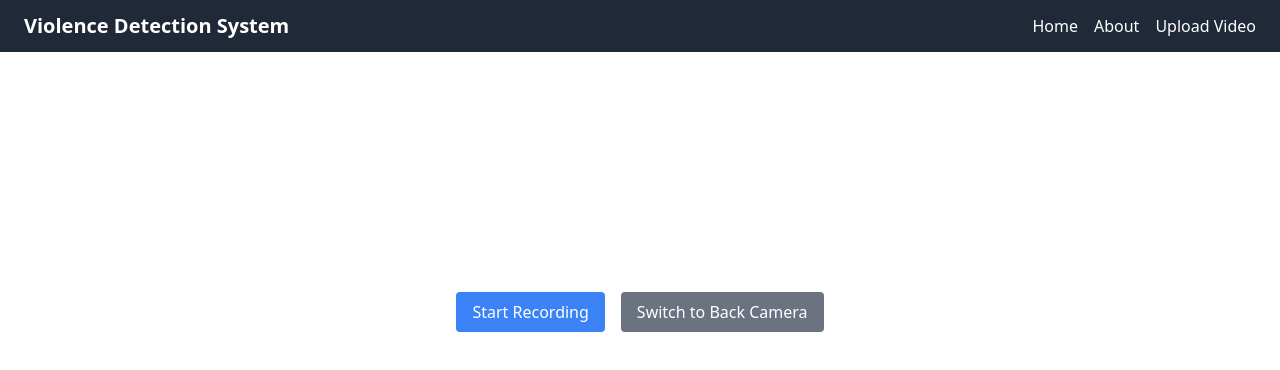
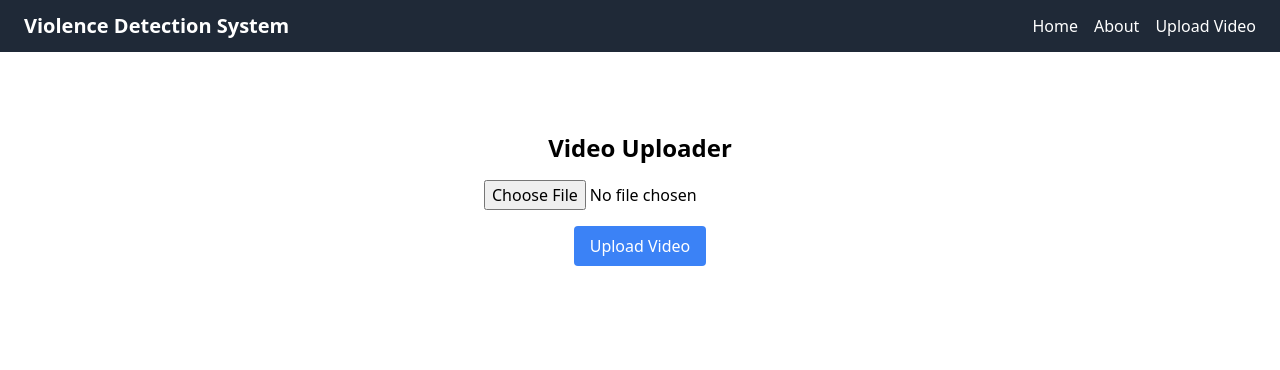
Before and after one commit to bivekk51/testrepo, a React (Vite) app: page /upload in a window 1280 px wide. Shown: the top 370 px of the page. Built offline with nearby package versions, Linux system fonts and the light colour scheme; no server answers.

Commit message:
debugs ffs

```diff
--- a/src/components/VideoRecorder.jsx
+++ b/src/components/VideoRecorder.jsx
@@ -42,7 +42,7 @@ const VideoRecorder = () => {
       formData.append("video", videoBlob, "capture.webm");
 
       try {
-        const response = await fetch("http://127.0.0.1:5000/upload", {
+        const response = await fetch("http://192.168.1.78:5000/upload", {
           method: "POST",
           body: formData,
           headers: {
--- a/src/components/VideoUploader.jsx
+++ b/src/components/VideoUploader.jsx
@@ -1,101 +1,68 @@
-import React,{useState,useRef} from 'react'
-import axios from 'axios'
-import Webcam from 'react-webcam';
-const VideoRecorder = () => {
-    const webcamRef = useRef(null);
-    const mediaRecorderRef = useRef(null);
-    const [recording, setRecording] = useState(false);
-    const [isBackCamera, setIsBackCamera] = useState(false);
+import React, { useState } from 'react';
+const VideoUploader = () => {
+  const [selectedFile, setSelectedFile] = useState(null);
   const [accuracy, setAccuracy] = useState(null);
-
-    const videoConstraints = {
-      facingMode: isBackCamera ? "environment" : "user",
+  const [errorMessage, setErrorMessage] = useState("");
+  const handleFileChange = (event) => {
+    const file = event.target.files[0];
+    if (file && file.type.startsWith("video/")) {
+      setSelectedFile(file);
+      setErrorMessage("");
+    } else {
+      setErrorMessage("Please select a valid video file.");
+    }
   };
-
-    const startRecording = () => {
-      setRecording(true);
-      mediaRecorderRef.current = new MediaRecorder(webcamRef.current.stream, {
-        mimeType: "video/webm",
-      });
-
-      const chunks = [];
-      mediaRecorderRef.current.ondataavailable = (event) => {
-        chunks.push(event.data);
-      };
-
-      mediaRecorderRef.current.onstop = () => {
-        const videoBlob = new Blob(chunks, { type: "video/webm" });
-        sendVideo(videoBlob);
-      };
-
-      mediaRecorderRef.current.start();
-      setTimeout(() => stopRecording(), 5000);
-    };
-
-    const stopRecording = () => {
-      setRecording(false);
-      mediaRecorderRef.current.stop();
-    };
-
-    const sendVideo = async (videoBlob) => {
+  const uploadVideo = async () => {
+    if (!selectedFile) {
+      setErrorMessage("No video file selected.");
+      return;
+    }
     const formData = new FormData();
-      formData.append("video", videoBlob, "capture.webm");
-
+    formData.append("video", selectedFile);
     try {
-        const response = await fetch("http://192.168.1.78:5000/upload", {
+      const response = await fetch("http://127.0.0.1:5000/upload", {
         method: "POST",
         body: formData,
-          headers: {
-            // No need to manually set Content-Type for FormData; the browser handles it.
-          },
       });
-
       if (!response.ok) {
         throw new Error(`HTTP error! status: ${response.status}`);
       }
 
       const data = await response.json();
       console.log("Video uploaded successfully:", data);
-        setAccuracy(data.average_accuracy);
-      } catch (err) {
-        console.log("Something went wrong", err);
+      setAccuracy(data.highest_accuracy);
+    } catch (error) {
+      console.error("Error uploading video:", error);
+      setErrorMessage("Failed to upload the video. Please try again.");
     }
   };
 
-
   return (
-      <div className="flex flex-col items-center">
-        <Webcam
-          audio={false}
-          ref={webcamRef}
-          videoConstraints={videoConstraints}
-          mirrored={!isBackCamera}
-          className="w-full max-w-md"
+    <div className="flex flex-col items-center mt-20">
+      <h2 className="text-2xl font-bold mb-4">Video Uploader</h2>
+      <input
+        type="file"
+        accept="video/*"
+        onChange={handleFileChange}
+        className="mb-4"
       />
-        <div className="mt-4 flex gap-4">
+      {errorMessage && <p className="text-red-500 mb-4">{errorMessage}</p>}
       <button
-            onClick={startRecording}
-            disabled={recording}
-            className="bg-blue-500 text-white px-4 py-2 rounded"
+        onClick={uploadVideo}
+        className="bg-blue-500 text-white px-4 py-2 rounded cursor-pointer hover:bg-blue-900"
+        disabled={!selectedFile}
       >
-            {recording ? "Recording..." : "Start Recording"}
+        Upload Video
       </button>
-          <button
-            onClick={() => setIsBackCamera((prev) => !prev)}
-            className="bg-gray-500 text-white px-4 py-2 rounded"
-          >
-            Switch to {isBackCamera ? "Front" : "Back"} Camera
-          </button>
-        </div>
       {accuracy !== null && (
         <div className="mt-4">
-                <h3>Accuracy: {accuracy > 0.5 ? "✅ High" : "❌ Low"} ({accuracy})</h3>
+          <h3>
+            Accuracy: {accuracy > 0.5 ? "✅ High" : "❌ Low"} ({accuracy})
+          </h3>
         </div>
       )}
+    </div>
+  );
+};
 
-      </div>
-
-    );
-}
-
-export default VideoRecorder
+export default VideoUploader;
```
Lines whose indentation alone changed are shown as unchanged.
